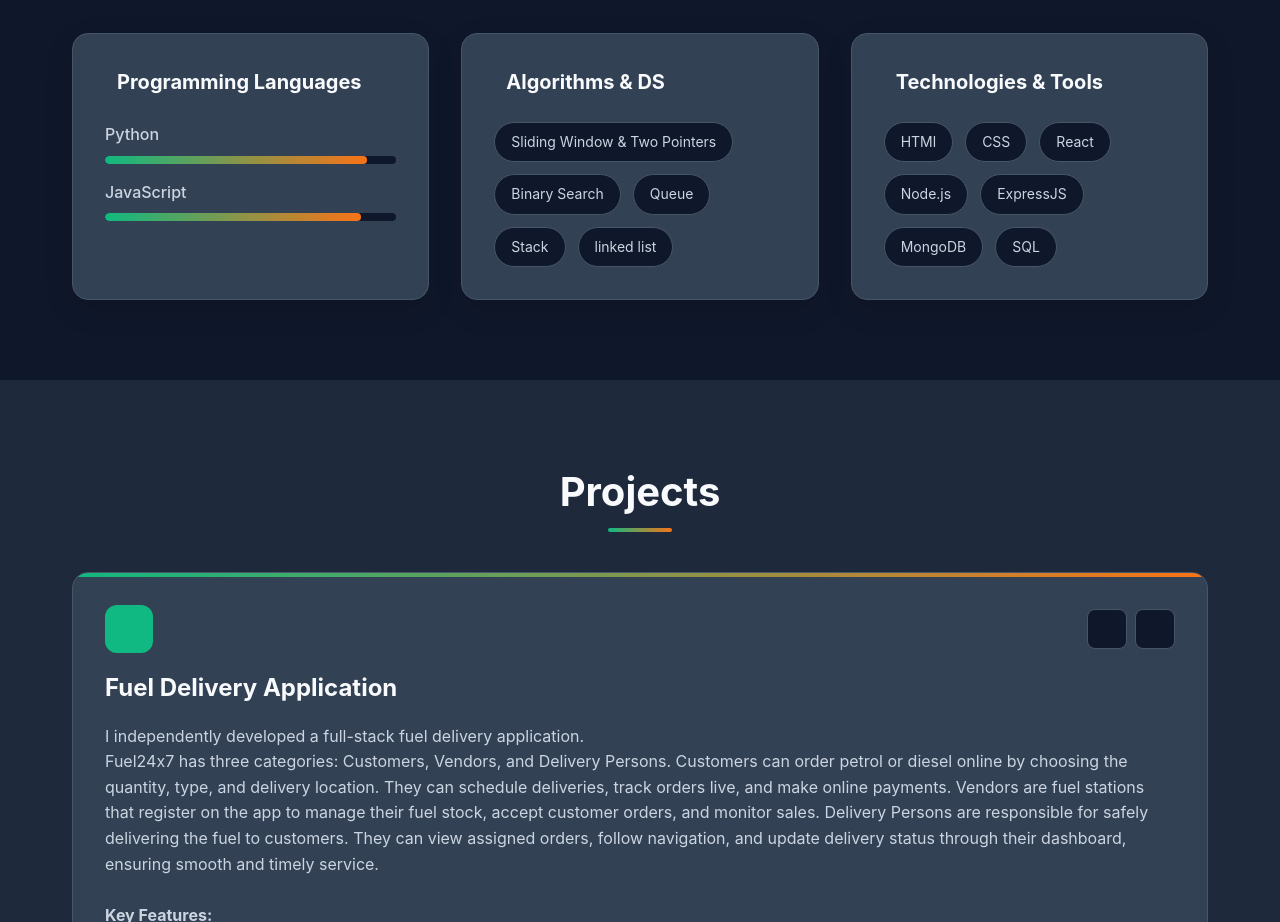
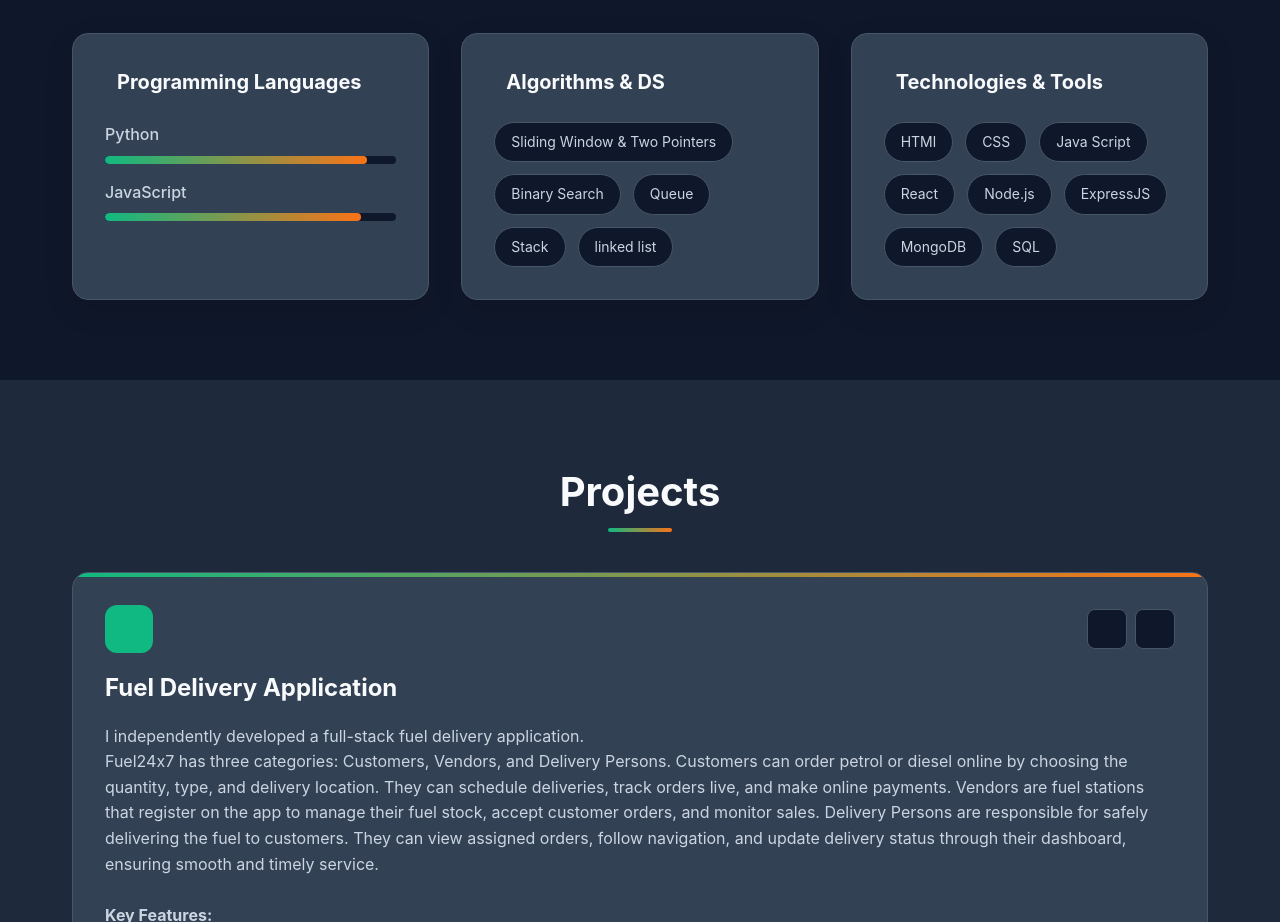
Before and after one commit to Balaji4689/Portfolio, a React (Vite) app: page / in a window 1280 px wide. Shown: the part 1760-2682 px from the top of the page. Built offline with nearby package versions, Linux system fonts and the light colour scheme; some icons are missing.

Commit message:
Update Skills.jsx

```diff
--- a/src/Components/Skills.jsx
+++ b/src/Components/Skills.jsx
@@ -81,6 +81,7 @@ const Skills = () => {
             <div className="skills-tags">
               <span className="skill-tag">HTMl</span>
               <span className="skill-tag">CSS</span>
+              <span className="skill-tag">Java Script</span>
               <span className="skill-tag">React</span>
               <span className="skill-tag">Node.js</span>
               <span className="skill-tag">ExpressJS</span>
```
